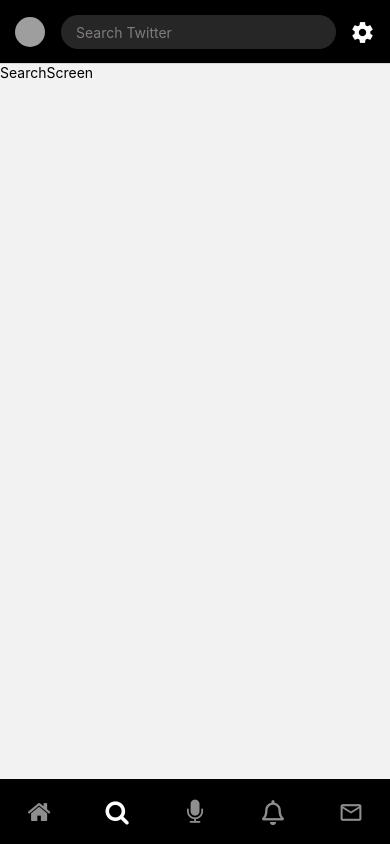
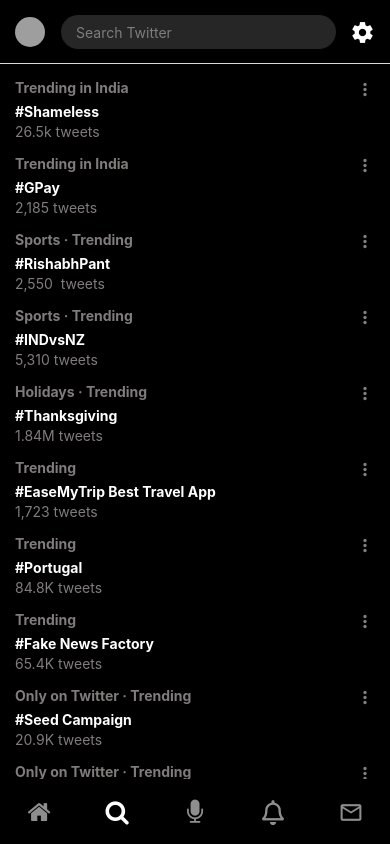
Before and after one commit to vimalds15/twitter-full-clone, a React Native app: screen /search in a window 390 px wide. Built offline with nearby package versions, Linux system fonts and the light colour scheme; grey boxes are pictures that could not be loaded.

Commit message:
added trending card in search screen

```diff
--- a/src/screens/SearchScreen.js
+++ b/src/screens/SearchScreen.js
@@ -1,6 +1,8 @@
-import { StyleSheet, Text, TextInput,Image, View,Dimensions } from 'react-native'
+import { StyleSheet, Text, TextInput,Image, View,Dimensions, ScrollView } from 'react-native'
 import React,{useEffect} from 'react'
 import MaterialIcons from "react-native-vector-icons/MaterialIcons";
+import TrendingCard from "../components/TrendingCard"
+import { TrendingData } from '../dummydata/DummyData';
 
 const ScreenWidth = Dimensions.get('window').width;
 
@@ -31,8 +33,13 @@
   ))
 
   return (
-    <View>
-      <Text>SearchScreen</Text>
+    <View style={styles.container}>
+      <ScrollView>
+      {TrendingData.map(dat =>
+
+          <TrendingCard topic={dat.topic} hashtag={dat.hashtag} count={dat.count} />
+        )}
+      </ScrollView>
     </View>
   )
 }
@@ -40,6 +47,10 @@
 export default SearchScreen
 
 const styles = StyleSheet.create({
+  container:{
+    flex:1,
+    backgroundColor:"black"
+  },
   searchText:{
     flex:2,
     backgroundColor:"#262626",
```
Also changed, not shown: src/components/Chip.js (added, +19 -0 lines), src/components/tweet/TrendingCard.js (deleted, +0 -14 lines), src/components/TweetCard.js (renamed from src/components/tweet/TweetCard.js).
